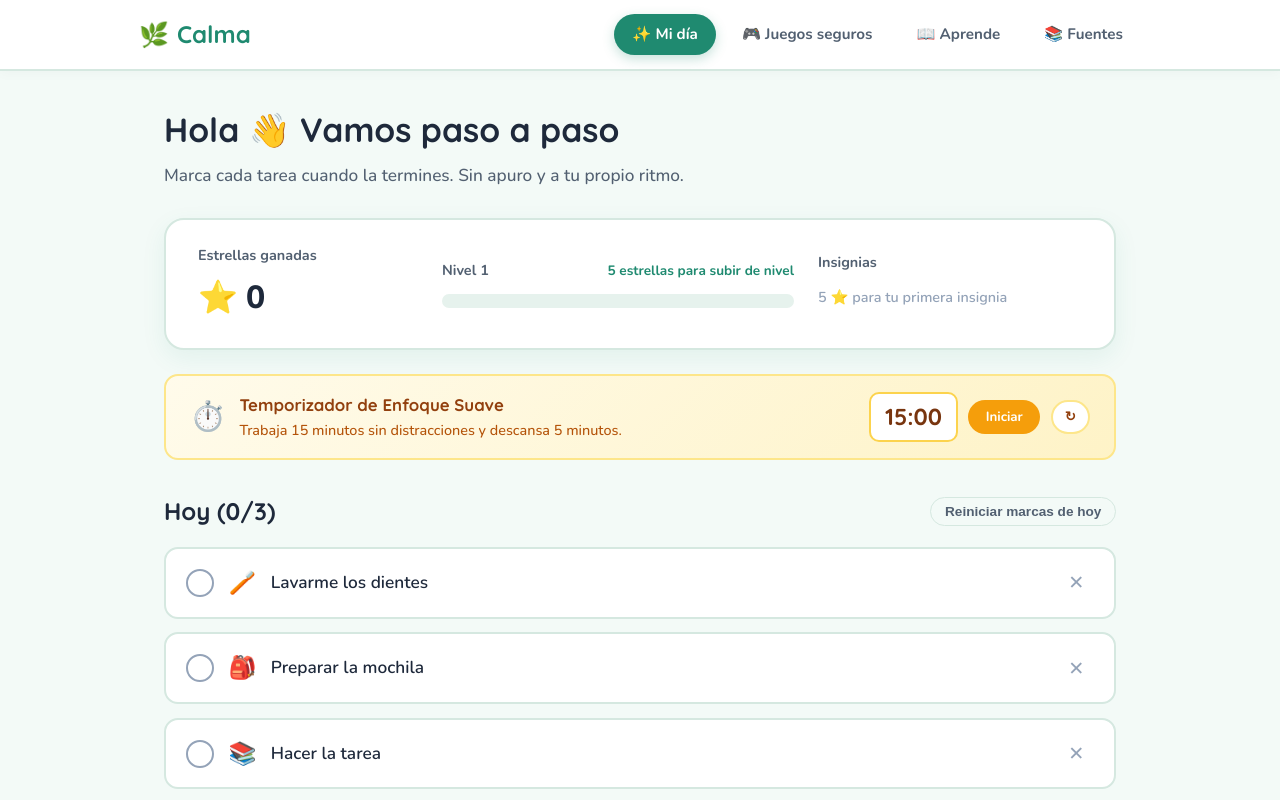
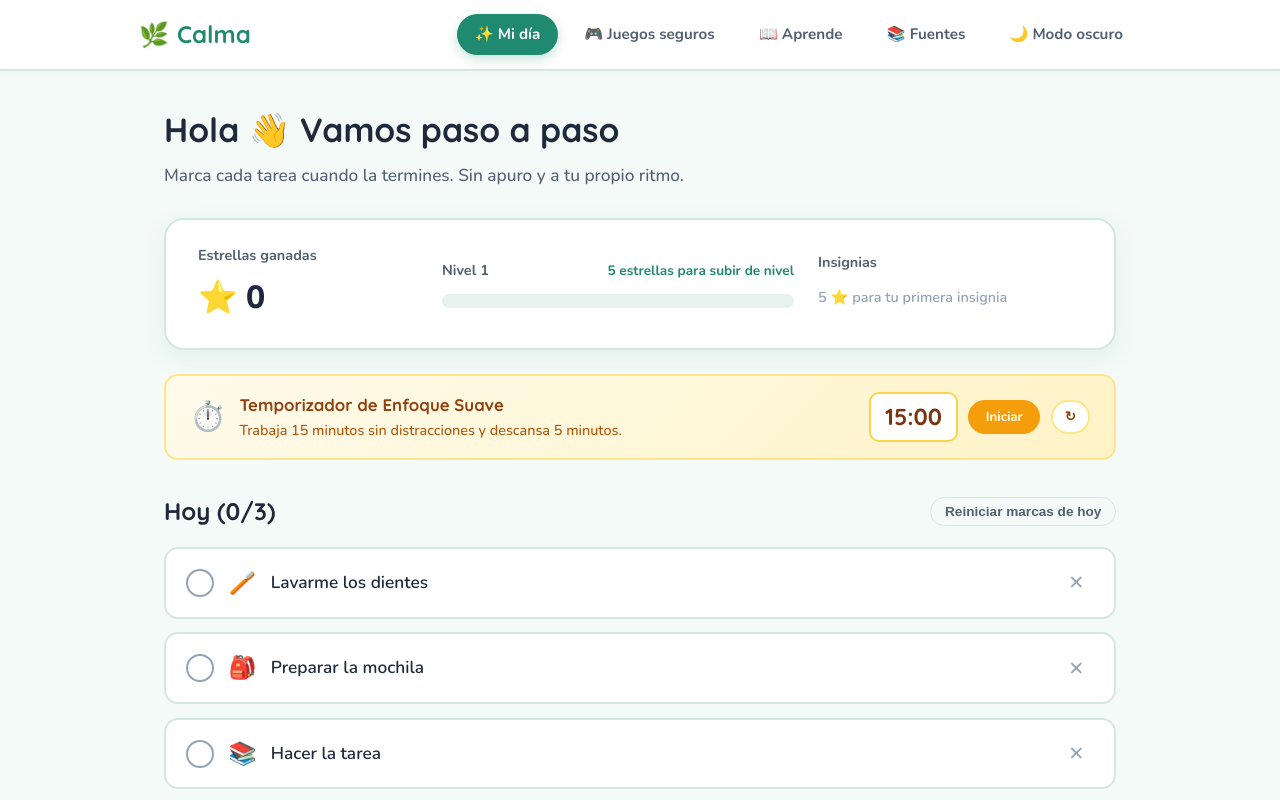
Before and after one commit to vllntin0/calma-apoyo-neurodivergente, a plain HTML site: page index.html in a window 1280 px wide. Shown: the top 800 px of the page. Drawn offline with nearby package versions, Linux system fonts and the light colour scheme.

Commit message:
DarkTheme index.html

```diff
--- a/index.html
+++ b/index.html
@@ -24,6 +24,7 @@
         <button class="nav-btn" data-tab="juegos-seguros">🎮 Juegos seguros</button>
         <button class="nav-btn" data-tab="aprende">📖 Aprende</button>
         <button class="nav-btn" data-tab="fuentes">📚 Fuentes</button>
+        <button type="button" id="theme-toggle-btn" class="nav-btn theme-btn" aria-pressed="false" title="Cambiar entre modo claro y modo oscuro">🌙 Modo oscuro</button>
       </nav>
     </div>
   </header>
```
